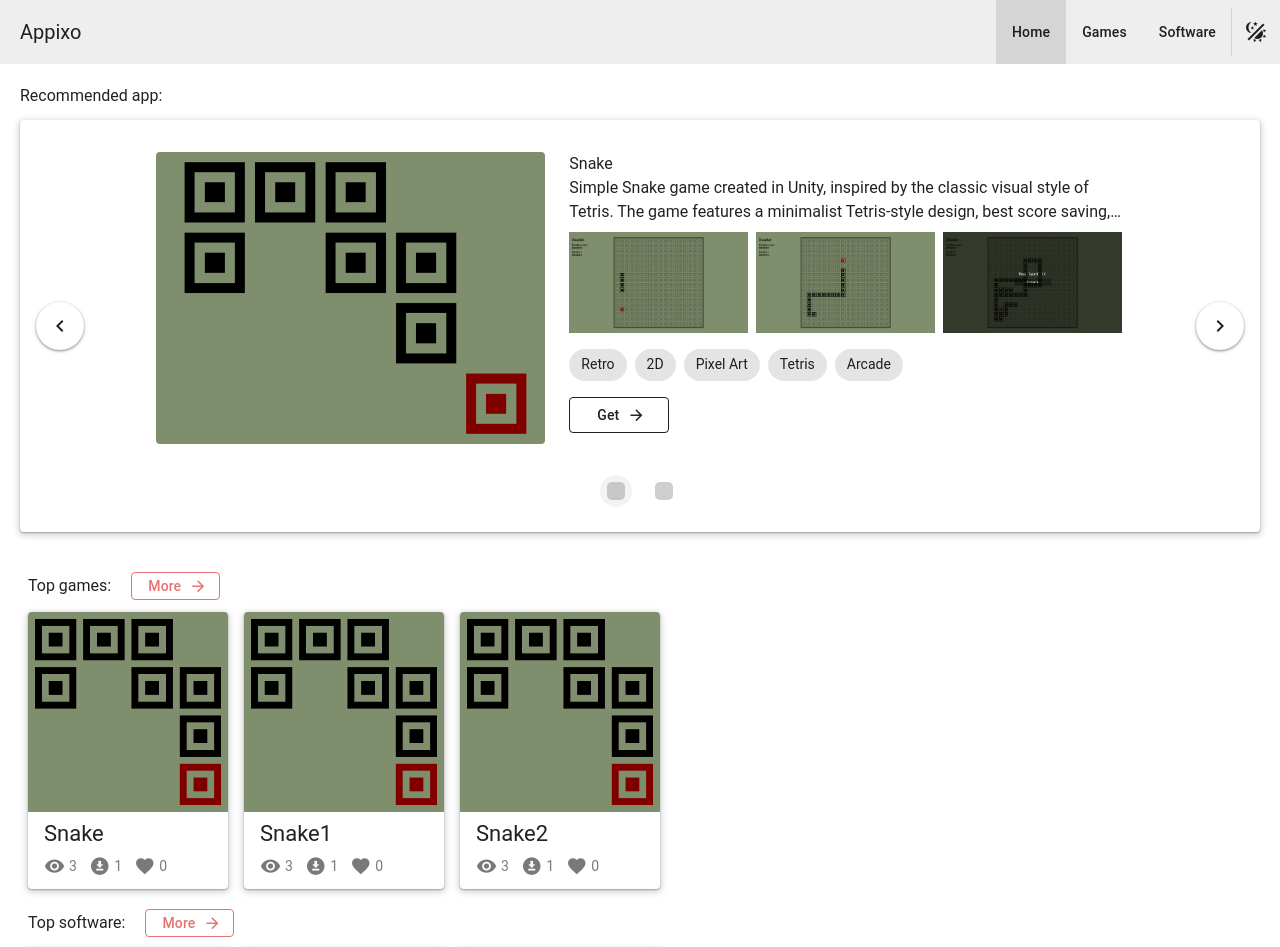
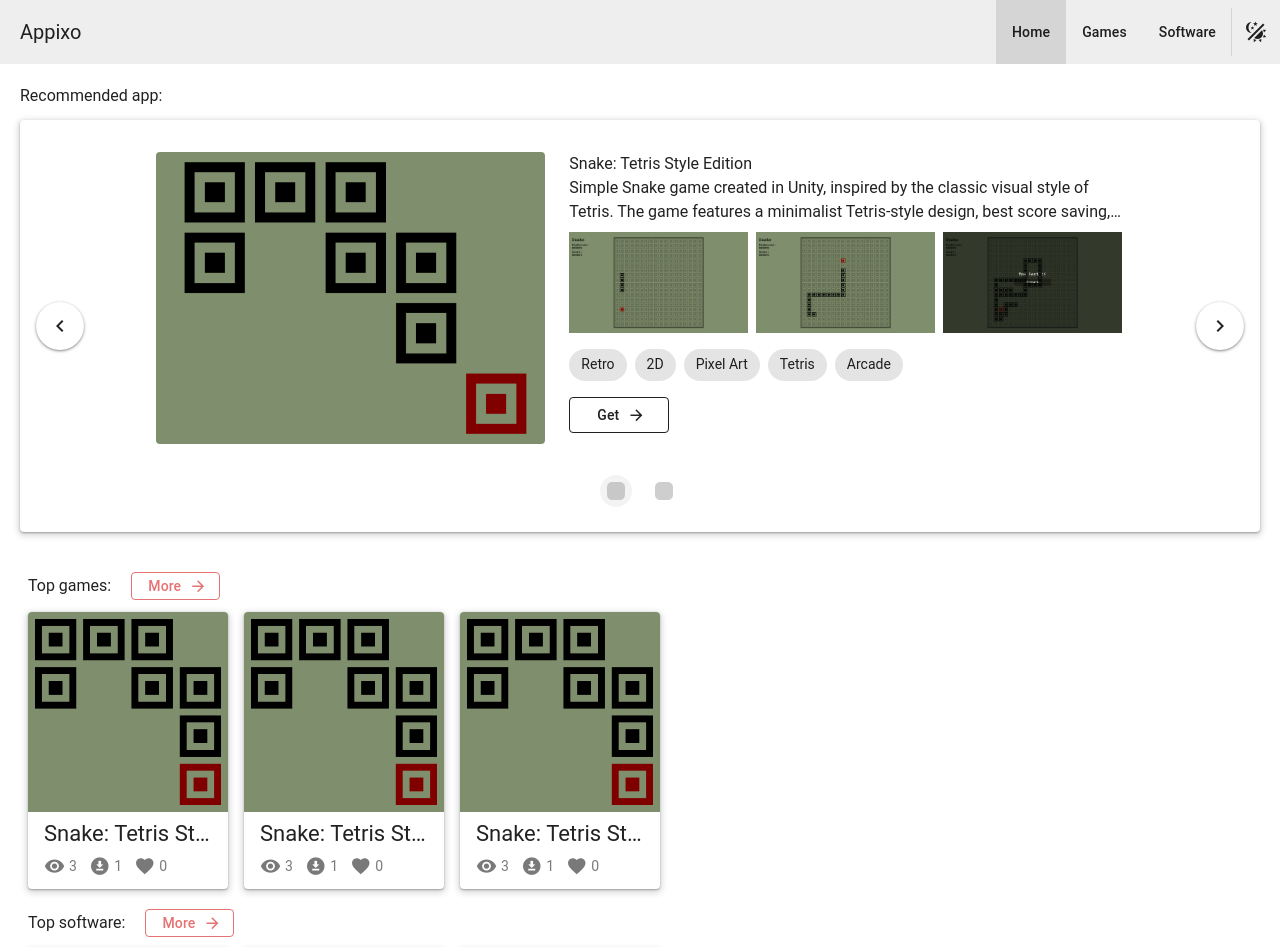
Before and after one commit to dleuiajs/Appixo, a Vue app: page / in a window 1280 px wide. Shown: the top 947 px of the page. Built offline with nearby package versions, Linux system fonts and the light colour scheme; a small style sheet from the web is missing; the HTML template or start-up script is replaced by a standard one.

Commit message:
Teraz sa snímky obrazovky prehrávajú pri nabehnutí kurzora na AppCard.
+ Tiež bol pridaný prop url pre správne presmerovanie na stránku aplikácie

```diff
--- a/src/components/AppBigCard.vue
+++ b/src/components/AppBigCard.vue
@@ -4,6 +4,7 @@ import { defineComponent } from 'vue';
 export default defineComponent({
     name: "AppBigCard",
     props: {
+        url: { type: String, required: true },
         title: { type: String, required: true },
         description: { type: String, required: true },
         tags: { type: Array as () => string[], required: true },
@@ -32,7 +33,7 @@ export default defineComponent({
                     <v-chip v-for="tag in tags" :key="tag">{{ tag }}</v-chip>
                 </div>
                 <v-btn class="my-4" max-width="100" append-icon="mdi-arrow-right" variant="outlined"
-                    :to="`/apps/${type === 'software' ? 'software' : 'games'}/${title.toLowerCase()}`">Get</v-btn>
+                    :to="`/apps/${type === 'software' ? 'software' : 'games'}/${url}`">Get</v-btn>
             </v-col>
         </v-row>
     </v-container>
--- a/src/components/AppCard.vue
+++ b/src/components/AppCard.vue
@@ -4,11 +4,12 @@ import { defineComponent } from 'vue';
 export default defineComponent({
     name: "AppCard",
     props: {
+        url: { type: String, required: true },
         title: { type: String, required: true },
         description: { type: String, required: true },
         tags: { type: Array as () => string[], required: true },
         logoImg: { type: String, required: true },
-        screenshotImg: { type: String, required: true },
+        screenshotsImgs: { type: Array as () => string[], required: true },
         views: { type: Number, required: true },
         downloads: { type: Number, required: true },
         hearts: { type: Number, required: true },
@@ -21,8 +22,7 @@ export default defineComponent({
     <v-tooltip max-width="400" open-on-hover :open-delay="350">
         <template v-slot:activator="{ props: activatorProps }">
             <v-card class="mx-2 pb-3" width="200" elevation="2"
-                :to="`/apps/${type === 'software' ? 'software' : 'games'}/${title.toLowerCase()}`"
-                v-bind="activatorProps">
+                :to="`/apps/${type === 'software' ? 'software' : 'games'}/${url}`" v-bind="activatorProps">
                 <v-img :aspect-ratio="1" :src="logoImg" :alt="title + ' logo'" cover></v-img>
                 <v-card-title>{{ title }}</v-card-title>
                 <v-card-subtitle>
@@ -43,7 +43,11 @@ export default defineComponent({
         <div class="d-flex flex-column my-1">
             <span class="text-h6">{{ title }}</span>
             <div class="mt-1 mb-2">
-                <v-img :aspect-ratio="16 / 9" :src="screenshotImg" :alt="title + ' screenshot'" cover></v-img>
+                <v-carousel hide-delimiters :show-arrows="false" cycle height="205" interval="2000" crossfade>
+                    <v-carousel-item v-for="scrImg in screenshotsImgs" :id="scrImg">
+                        <v-img :aspect-ratio="16 / 9" :src="scrImg" :alt="title + ' screenshot'" cover></v-img>
+                    </v-carousel-item>
+                </v-carousel>
             </div>
             <span class="text-body1">{{ description }}</span>
             <v-chip-group>
--- a/src/views/HomeView.vue
+++ b/src/views/HomeView.vue
@@ -45,13 +45,13 @@ export default {
         <v-card class="py-4" elevation="2">
           <v-carousel height="380" cycle hide-delimiter-background delimiter-icon="mdi-square-rounded" color="grey">
             <v-carousel-item :value="0">
-              <AppBigCard title="Snake"
+              <AppBigCard url="snake" title="Snake: Tetris Style Edition"
                 description="Simple Snake game created in Unity, inspired by the classic visual style of Tetris. The game features a minimalist Tetris-style design, best score saving, pause and fullscreen support, as well as Discord Rich Presence support."
                 :tags="['Retro', '2D', 'Pixel Art', 'Tetris', 'Arcade']" :wideLogoImg="snakeWideLogo"
                 :screenshotsImgs="[snakeScreenshot1, snakeScreenshot2, snakeScreenshot3]" type="game" />
             </v-carousel-item>
             <v-carousel-item :value="1">
-              <AppBigCard title="VirtualPiano"
+              <AppBigCard url="virtualpiano" title="VirtualPiano"
                 description="Play a virtual piano using the keyboard in a console application written in C#. The program is lightweight, and sounds are reproduced via frequencies."
                 :tags="['Lightweight', 'Music', 'C#']" :wideLogoImg="virtualPianoLogo"
                 :screenshotsImgs="[virtualPianoScreenshot]" type="software" />
@@ -70,18 +70,21 @@ export default {
             </v-btn>
           </div>
           <div class="d-flex flex-row">
-            <AppCard title="Snake"
+            <AppCard url="snake" title="Snake: Tetris Style Edition"
               description="Simple Snake game created in Unity, inspired by the classic visual style of Tetris. The game features a minimalist Tetris-style design, best score saving, pause and fullscreen support, as well as Discord Rich Presence support."
               :tags="['Retro', '2D', 'Pixel Art', 'Tetris', 'Arcade']" :logoImg="snakeLogo"
-              :screenshotImg="snakeScreenshot1" :views="3" :downloads="1" :hearts="0" type="game" />
-            <AppCard title="Snake1"
+              :screenshotsImgs="[snakeScreenshot1, snakeScreenshot2, snakeScreenshot3]" :views="3" :downloads="1"
+              :hearts="0" type="game" />
+            <AppCard url="snake" title="Snake: Tetris Style Edition"
               description="Simple Snake game created in Unity, inspired by the classic visual style of Tetris. The game features a minimalist Tetris-style design, best score saving, pause and fullscreen support, as well as Discord Rich Presence support."
               :tags="['Retro', '2D', 'Pixel Art', 'Tetris', 'Arcade']" :logoImg="snakeLogo"
-              :screenshotImg="snakeScreenshot1" :views="3" :downloads="1" :hearts="0" type="game" />
-            <AppCard title="Snake2"
+              :screenshotsImgs="[snakeScreenshot1, snakeScreenshot2, snakeScreenshot3]" :views="3" :downloads="1"
+              :hearts="0" type="game" />
+            <AppCard url="snake" title="Snake: Tetris Style Edition"
               description="Simple Snake game created in Unity, inspired by the classic visual style of Tetris. The game features a minimalist Tetris-style design, best score saving, pause and fullscreen support, as well as Discord Rich Presence support."
               :tags="['Retro', '2D', 'Pixel Art', 'Tetris', 'Arcade']" :logoImg="snakeLogo"
-              :screenshotImg="snakeScreenshot1" :views="3" :downloads="1" :hearts="0" type="game" />
+              :screenshotsImgs="[snakeScreenshot1, snakeScreenshot2, snakeScreenshot3]" :views="3" :downloads="1"
+              :hearts="0" type="game" />
           </div>
         </div>
 
@@ -94,18 +97,18 @@ export default {
             </v-btn>
           </div>
           <div class="d-flex flex-row">
-            <AppCard title="VirtualPiano"
+            <AppCard url="virtualpiano" title="VirtualPiano"
               description="Play a virtual piano using the keyboard in a console application written in C#. The program is lightweight, and sounds are reproduced via frequencies."
-              :tags="['Lightweight', 'Music', 'C#']" :logoImg="virtualPianoLogo" :screenshotImg="virtualPianoScreenshot"
-              :views="5" :downloads="2" :hearts="1" type="software" />
-            <AppCard title="VirtualPiano1"
+              :tags="['Lightweight', 'Music', 'C#']" :logoImg="virtualPianoLogo"
+              :screenshotsImgs="[virtualPianoScreenshot]" :views="5" :downloads="2" :hearts="1" type="software" />
+            <AppCard url="virtualpiano" title="VirtualPiano1"
               description="Play a virtual piano using the keyboard in a console application written in C#. The program is lightweight, and sounds are reproduced via frequencies."
-              :tags="['Lightweight', 'Music', 'C#']" :logoImg="virtualPianoLogo" :screenshotImg="virtualPianoScreenshot"
-              :views="5" :downloads="2" :hearts="1" type="software" />
-            <AppCard title="VirtualPiano2"
+              :tags="['Lightweight', 'Music', 'C#']" :logoImg="virtualPianoLogo"
+              :screenshotsImgs="[virtualPianoScreenshot]" :views="5" :downloads="2" :hearts="1" type="software" />
+            <AppCard url="virtualpiano" title="VirtualPiano2"
               description="Play a virtual piano using the keyboard in a console application written in C#. The program is lightweight, and sounds are reproduced via frequencies."
-              :tags="['Lightweight', 'Music', 'C#']" :logoImg="virtualPianoLogo" :screenshotImg="virtualPianoScreenshot"
-              :views="5" :downloads="2" :hearts="1" type="software" />
+              :tags="['Lightweight', 'Music', 'C#']" :logoImg="virtualPianoLogo"
+              :screenshotsImgs="[virtualPianoScreenshot]" :views="5" :downloads="2" :hearts="1" type="software" />
           </div>
         </div>
       </div>
```
